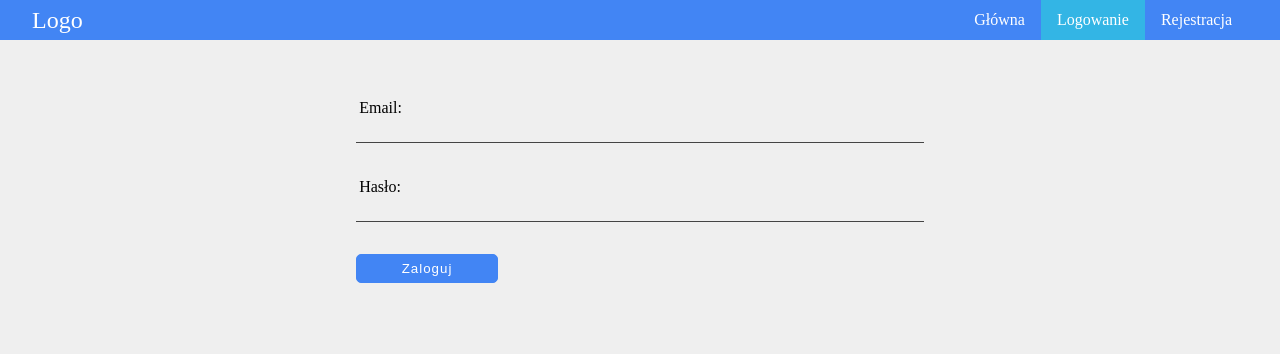
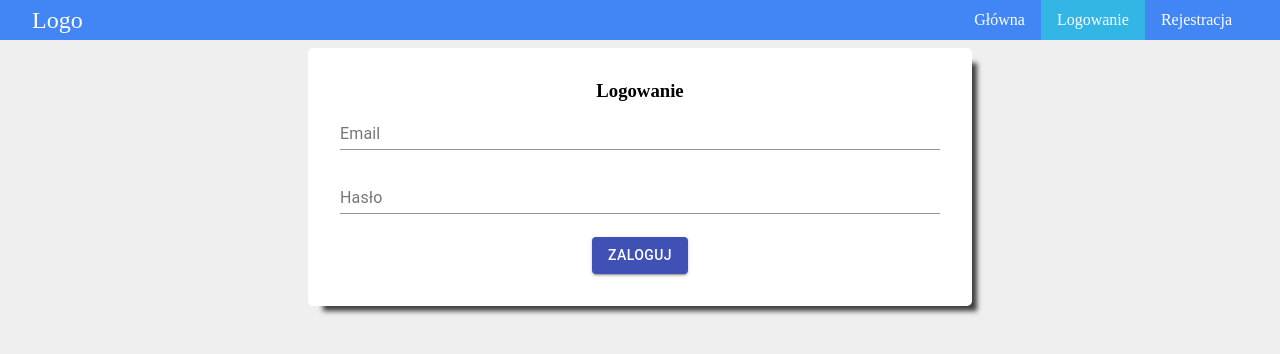
Before and after one commit to dominikPytlinski/socialapp, a React (Create React App) app in the folder client/: page /login in a window 1280 px wide. Shown: the top 354 px of the page. Built offline with nearby package versions, Linux system fonts and the light colour scheme.

Commit message:
starting using material-ui

```diff
--- a/client/src/App.css
+++ b/client/src/App.css
@@ -156,16 +156,16 @@ a {
   width: 50%;
   padding: 2rem;
   margin: 0 auto;
+  background-color: #fff;
+  text-align: center;
+  border-radius: 5px;
+  -webkit-box-shadow: 10px 10px 5px -5px rgba(0,0,0,0.75);
+  -moz-box-shadow: 10px 10px 5px -5px rgba(0,0,0,0.75);
+  box-shadow: 10px 10px 5px -5px rgba(0,0,0,0.75);
 }
 
 .form-control {
-  display: flex;
-  flex-direction: column;
-  padding: 1rem;
-}
-
-.form-control label {
-  padding: .2rem;
+  margin-top: 15px;
 }
 
 .form-control input {
--- a/client/src/pages/Home.js
+++ b/client/src/pages/Home.js
@@ -7,7 +7,7 @@ import PostsList from '../components/PostsList';
 
 const Home = ({ data, getPosts }) => {
     useEffect(() => {
-       getPosts();
+        getPosts()
     }, [getPosts]);
 
     return (
--- a/client/src/pages/Login.js
+++ b/client/src/pages/Login.js
@@ -1,6 +1,8 @@
 import React, { useState, useEffect } from 'react';
 import { connect } from 'react-redux';
 import PropTypes from 'prop-types';
+import TextField from '@material-ui/core/TextField';
+import Button from '@material-ui/core/Button';
 import { loginUser, clearUserErrors } from '../redux/actions/userActions';
 import Loading from '../components/Loading';
 
@@ -25,24 +27,15 @@ const Login = ({UI, loginUser, clearUserErrors, history}) => {
         <main className="container">
             {UI.loading && (<div className="curtain"><Loading /></div>)}
             <div className="login-form">
+                <h3>Logowanie</h3>
                 <form className="form" onSubmit={handleSubmit}>
                     {UI.errors && (<div className="alert-message">{UI.errors.data.error}</div>)}
+                    <TextField label="Email" fullWidth onChange={e => setEmail(e.target.value)} />
+                    <TextField margin="normal" label="Hasło" fullWidth onChange={e => setPassword(e.target.value)} />
                     <div className="form-control">
-                        <label htmlFor="email">
-                            Email:
-                        </label>
-                        <input type="email" name="email" id="email" value={email} onChange={e => setEmail(e.target.value)} />
-                    </div>
-                    <div className="form-control">
-                        <label htmlFor="password">
-                            Hasło:
-                        </label>
-                        <input type="password" name="password" id="password" value={password} onChange={e => setPassword(e.target.value)} />
-                    </div>
-                    <div className="form-control">
-                        <button className="btn btn-primary" type="submit">
+                        <Button variant="contained" color="primary" type="submit">
                             Zaloguj
-                        </button>
+                        </Button>
                     </div>
                 </form>
             </div>
```
Also changed, not shown: client/src/redux/actions/dataActions.js (line endings or trailing spaces).
